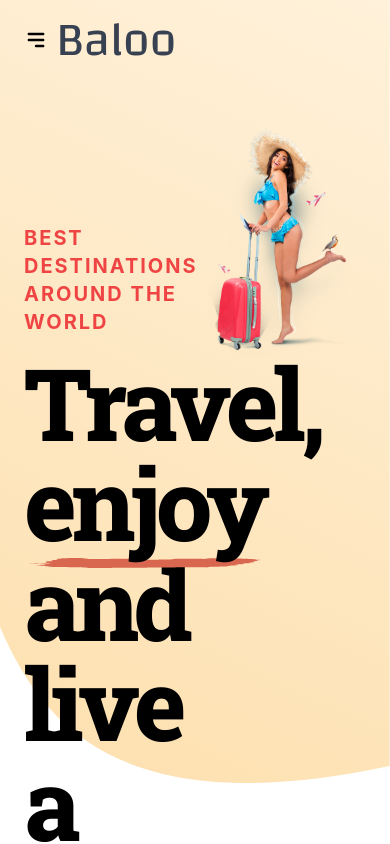
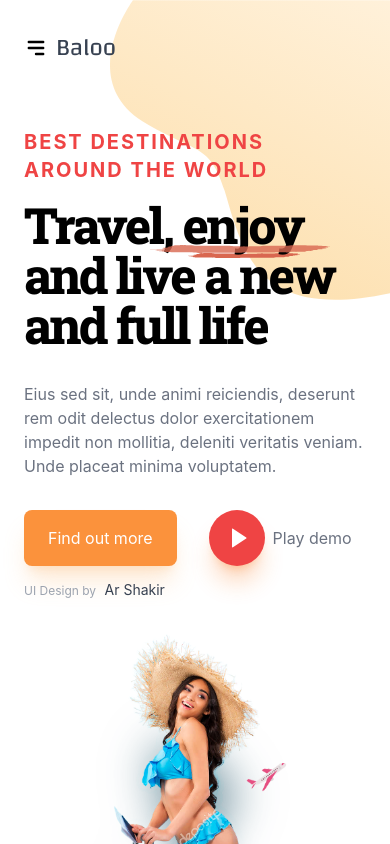
Before and after one commit to Elduwani/landing-pages, a Next.js app: page /baloo in a window 390 px wide. Shown: the top 844 px of the page. Built offline with nearby package versions, Linux system fonts and the light colour scheme.

Commit message:
wip: baloo - mobile responsiveness

```diff
--- a/components/MobileMenu.tsx
+++ b/components/MobileMenu.tsx
@@ -18,8 +18,8 @@ export default function MobileMenu(props: MenuProps) {
    const openMenu = () => setIsOpen(true)
 
    return (
-      <header>
-         <div className={`py-4 flex items-center space-x-2 ${props.className}`}>
+      <header className="z-[999]">
+         <div className={`flex items-center space-x-2 ${props.className}`}>
             <HiMenuAlt3 onClick={openMenu} className="text-2xl cursor-pointer" />
             {props.logo}
          </div>
@@ -29,15 +29,15 @@ export default function MobileMenu(props: MenuProps) {
                initial={{ opacity: 0, x: -40 }}
                animate={{ opacity: 1, x: 0 }}
                exit={{ opacity: 0, x: -300 }}
-               className="min-h-screen w-4/5 max-w-sm flex flex-col p-6 bg-gray-50 z-[999] fixed top-0 left-0"
+               className="min-h-screen w-4/5 max-w-sm flex flex-col p-6 bg-gray-50 fixed top-0 left-0"
             >
                <div className="relative flex-1 flex flex-col">
                   <div
                      onClick={closeMenu}
                      className={`
-                           bg-gray-100 border text-gray-600 w-8 h-8 grid place-items-center
-                           rounded-full cursor-pointer absolute right-0 top-0 z-10
-                        `}
+                        bg-gray-100 border text-gray-600 w-8 h-8 grid place-items-center
+                        rounded-full cursor-pointer absolute right-0 top-0 z-10
+                     `}
                   ><FiX className="text-lg" /></div>
                   <div className="flex-1 flex flex-col capitalize p-4">
                      {
@@ -58,8 +58,7 @@ export default function MobileMenu(props: MenuProps) {
                               target={"_blank"}
                               rel="noreferrer"
                            >
-                              <p className='text-xs mt-3 text-gray-500'>UI Design by</p>
-                              <p className='text-sm'>{props.attribution[0]}</p>
+                              <span className='text-xs mt-3 text-gray-500'>UI Design:</span> <span className='text-sm'>{props.attribution[0]}</span>
                            </a>
                         </Link>
                      }
--- a/pages/baloo.tsx
+++ b/pages/baloo.tsx
@@ -29,7 +29,10 @@ export default function Baloo() {
          <Link href="#">
             <a className='block'>Sign Up</a>
          </Link>
-         <button className="w-full max-w-[200px] rounded-full p-2 px-6 bg-gray-800 text-white">Connect Wallet</button>
+         <p className='flex items-center space-x-1'>
+            <span>EN</span>
+            <HiChevronDown />
+         </p>
       </div>
    )
 
@@ -45,7 +48,7 @@ export default function Baloo() {
                isMobile ?
                   <MobileMenu
                      logo={<Logo />}
-                     className="mb-12"
+                     className="mb-8 py-8"
                      additional_menu={additional_menu}
                      links={links}
                      attribution={['Ar Shakir', 'https://www.instagram.com/p/CQ2gb41q_Ky/']}
@@ -71,16 +74,20 @@ export default function Baloo() {
                   </header>
             }
 
-            <div className='relative flex-1 flex flex-col w-full max-w-7xl mx-auto'>
-               <div className="grid grid-cols-2 min-h-[800px] mb-24">
-                  <div className="pt-24 space-y-4">
+            <div className='relative flex-1 flex flex-col w-full max-w-7xl mx-auto md:px-20 lg:px-0'>
+               <div className="lg:grid grid-cols-2 min-h-[800px] mb-24">
+                  <div className="md:pt-12 lg:pt-24 space-y-4">
                      <p className='uppercase tracking-widest text-xl font-bold text-red-500'>
                         best destinations around the world
                      </p>
-                     <p className='text-[100px] leading-[100px] tracking-tighter font-roboto font-bold'>
+                     <p className={`
+                        font-roboto font-bold text-[50px] leading-[50px]
+                        md:text-[80px] md:leading-[80px] tracking-tighter
+                        lg:text-[100px] lg:leading-[100px]
+                     `}>
                         Travel, <span className={styles.stroke}>enjoy</span> and live a new and full life
                      </p>
-                     <p className='py-4 text-gray-500 max-w-lg text-lg tracking-wide'>
+                     <p className='py-4 text-gray-500 max-w-lg md:text-lg md:tracking-wide'>
                         Eius sed sit, unde animi reiciendis, deserunt rem odit delectus dolor exercitationem impedit non mollitia, deleniti veritatis veniam. Unde placeat minima voluptatem.
                      </p>
                      <div className="flex items-center space-x-8">
@@ -92,8 +99,20 @@ export default function Baloo() {
                            <span>Play demo</span>
                         </div>
                      </div>
+                     {
+                        //attribution
+                        <Link
+                           href='https://www.instagram.com/p/CQ2gb41q_Ky/'
+                           target="_blank"
+                           rel="noreferrer"
+                        >
+                           <a className='text-3xl text-gray-700' target={"_blank"}>
+                              <span className='text-xs mt-3 text-gray-400'>UI Design by</span> <span className='text-sm'>Ar Shakir</span>
+                           </a>
+                        </Link>
+                     }
                   </div>
-                  <div className="hero-image">
+                  <div className="mt-8 lg:mt-0">
                      <Image
                         src="/baloo/hero.png"
                         width={600}
@@ -107,9 +126,9 @@ export default function Baloo() {
                <div className={styles.services}>
                   <div className="text-center">
                      <p className='uppercase tracking-wider font-bold text-lg text-gray-600'>category</p>
-                     <h2 className='text-5xl capitalize font-roboto font-bold'>We offer best services</h2>
+                     <h2 className='text-3xl sm:text-5xl capitalize font-roboto font-bold'>We offer best services</h2>
                   </div>
-                  <div className="boxes grid grid-cols-4 gap-4">
+                  <div className="grid sm:grid-cols-2 lg:grid-cols-4 gap-4">
                      {
                         boxes.map(box => <Box key={box.title} {...box} />)
                      }
@@ -135,7 +154,7 @@ function Box(props: BoxProps) {
             className={`p-6 bg-white cursor-pointer rounded-2xl hover:shadow-2xl hover:shadow-orange-400/40 shadow-orange-400/40 z-10 relative ${props.highlighted && 'shadow-2xl'}`}
             initial={{ opacity: 0 }}
             animate={{ opacity: 1 }}
-            whileHover={{ y: -15 }}
+            whileHover={{ y: -10 }}
          >
             <Image
                width={100}
@@ -157,7 +176,7 @@ function Box(props: BoxProps) {
 function Logo() {
    return (
       <Link href='/'>
-         <a className='text-5xl font-changa text-gray-700'>Baloo</a>
+         <a className='text-2xl lg:text-5xl font-changa text-gray-700'>Baloo</a>
       </Link>
    )
 }
--- a/pages/beast.tsx
+++ b/pages/beast.tsx
@@ -42,7 +42,7 @@ export default function Digitally({ avatars }: { avatars: FakeFace[] }) {
                isMobile ?
                   <MobileMenu
                      logo={<Logo />}
-                     className="mb-12"
+                     className="mb-12 py-4"
                      additional_menu={additional_menu}
                      links={links}
                      attribution={[
--- a/styles/baloo.module.scss
+++ b/styles/baloo.module.scss
@@ -1,9 +1,22 @@
 .main {
-   background-image: url('/baloo/blob.svg');
-   background-position: top right;
-   background-repeat: no-repeat;
-   /* background-size: 900px 900px; */
+   position: relative;
+   // background-size: auto;
    @apply min-h-screen flex flex-col px-6;
+
+   & > *:not(header) {
+      z-index: 2;
+      // position: relative;
+   }
+
+   &::after {
+      z-index: 1;
+      content: '';
+      background-image: url('/baloo/blob.svg');
+      background-position: top right;
+      background-repeat: no-repeat;
+      @apply block absolute top-0 right-0 bg-contain;
+      @apply w-[300px] h-[300px] sm:w-[800px] sm:h-[800px];
+   }
 }
 
 .stroke {
@@ -27,16 +40,20 @@
 
 .services {
    position: relative;
-   @apply space-y-24 pb-24;
+   @apply space-y-8 sm:space-y-12 lg:space-y-24 pb-24;
+
+   & > * {
+      z-index: 2;
+      position: relative;
+   }
 
    &::after {
       content: '';
-      width: 150px;
-      height: 150px;
+      width: 100%;
       background-image: url('/baloo/pattern.svg');
-      background-position: top right;
       background-repeat: no-repeat;
-      background-size: cover;
-      @apply block absolute top-0 -right-10 z-10;
+      background-size: contain;
+      z-index: 1;
+      @apply block absolute top-0 -right-10 bg-right-top opacity-30 sm:opacity-70 h-[100px] lg:h-[150px];
    }
 }
--- a/styles/globals.scss
+++ b/styles/globals.scss
@@ -50,3 +50,7 @@ a {
 * {
   box-sizing: border-box;
 }
+
+header {
+  z-index: 999;
+}
```
